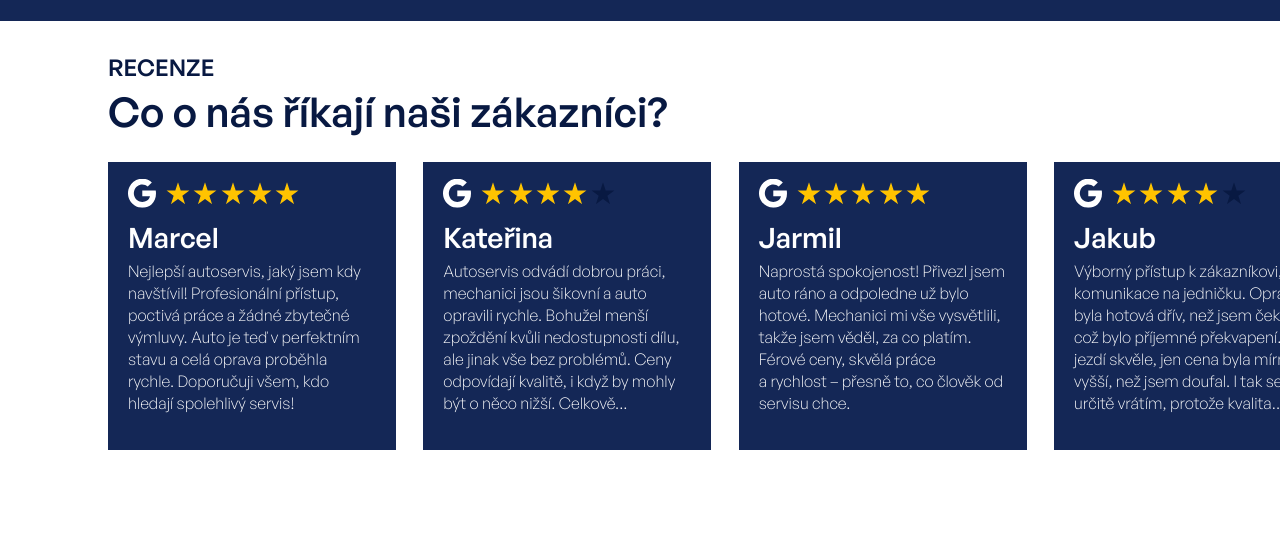
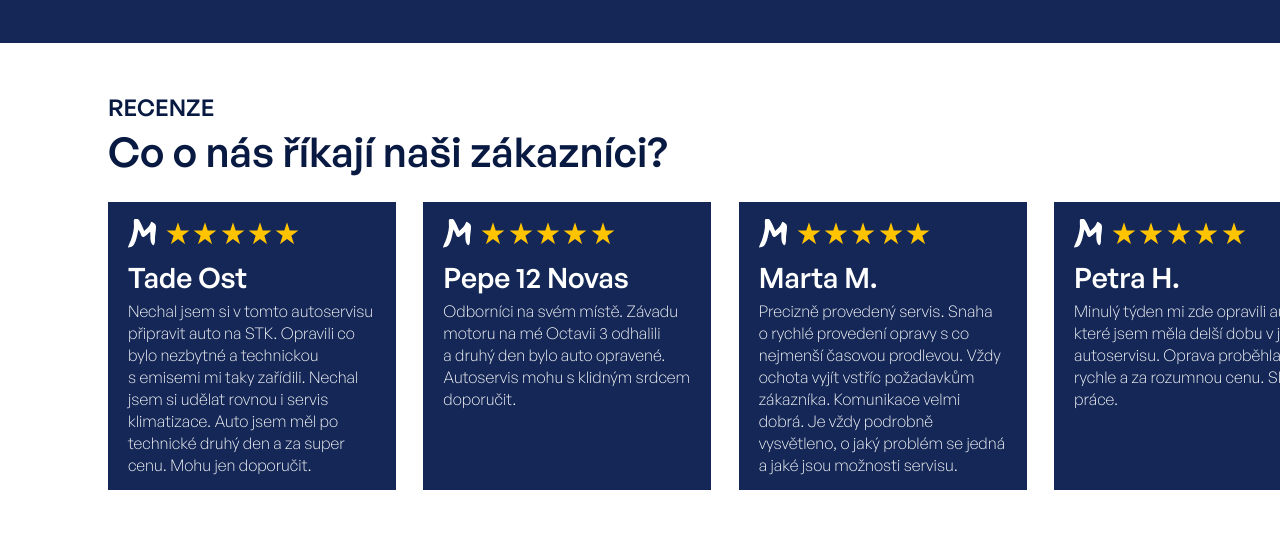
Before and after one commit to Stloukee/AutoSvenda, a plain HTML site: page index.html in a window 1280 px wide. Shown: the part 2111-2645 px from the top of the page. Drawn offline with Linux system fonts and the light colour scheme; files whose address does not match are found by name.

Commit message:
Add files via upload

```diff
--- a/index.html
+++ b/index.html
@@ -1,4 +1,4 @@
-<!DOCTYPE html>
+ico/ico_maps.svg<!DOCTYPE html>
 <html lang="cs">
     <head>
         <meta charset="UTF-8">
@@ -74,7 +74,7 @@
                     </div>
                 </div>
                 <div class="backside">
-                    <p>Provádíme plnění, dezinfekci a&nbsp;servis klimatizací pro osobní i&nbsp;užitkové vozy. Díky nám udržíte svěží vzduch a&nbsp;správnou funkci klimatizace po celý rok.</p>
+                    <p>Provádíme plnění, dezinfekci a&nbsp;servis klimatizací pro osobní i&nbsp;užitkové vozy. Plníme R134a i&nbsp;HFO 1234yf.</p>
                 </div>
             </div>
             <div class="flipcard card04">
@@ -110,7 +110,7 @@
                     </div>
                 </div>
                 <div class="backside">
-                    <p>Pomocí moderní diagnostiky rychle odhalíme závady motoru i&nbsp;elektroniky. Ušetřete čas i&nbsp;peníze díky přesnému zjištění problému.</p>
+                    <p>Pomocí moderní diagnostiky rychle odhalíme závady na motoru i&nbsp;elektronice. Postaráme se o&nbsp;přesné zjištění závady i&nbsp;následnou opravu&nbsp;– šetříte čas, nervy i&nbsp;peníze.</p>
                 </div>
             </div>
             <div class="flipcard card07">
@@ -122,7 +122,19 @@
                     </div>
                 </div>
                 <div class="backside">
-                    <p>Zkontrolujeme technický stav vozu a&nbsp;odstraníme závady, které by mohly bránit úspěšnému absolvování STK. Bez starostí a&nbsp;zbytečných nervů.</p>
+                    <p>Zkontrolujeme technický stav vašeho vozu a&nbsp;odstraníme závady, které by mohly bránit úspěšnému absolvování STK a&nbsp;emisí. Technickou prohlídku i&nbsp;měření emisí zajistíme za Vás.</p>
+                </div>
+            </div>
+            <div class="flipcard card08">
+                <div class="frontside">
+                    <img class="flipcardimg" src="img/img_towing.webp">
+                    <img class="flipcardico" src="ico/ico_arrow.svg">
+                    <div class="flipcard-heading">
+                        <h3>Tažná zařízení</h3>
+                    </div>
+                </div>
+                <div class="backside">
+                    <p>Jsme certifikované středisko registrované u&nbsp;MDČR. Tažné zařízení odborně namontujeme, vystavíme potřebný doklad a&nbsp;Vy si jej můžete rovnou zapsat do TP na odboru dopravy.</p>
                 </div>
             </div>
             <a href="tel:+420577923777" class="btn btn-reserve">
@@ -203,8 +215,8 @@
             </div>
             <div class="review-row">
                 <div class="review-card">
-                    <div class="reviews-google">
-                        <img class="review-googlelogo" src="ico/ico_google.svg" width="28px">
+                    <div class="reviews-maps">
+                        <img class="review-mapslogo" src="ico/ico_maps.svg" width="28px">
                         <div class="review-stars">
                             <img src="ico/ico_star_full.svg" width="24px">
                             <img src="ico/ico_star_full.svg" width="24px">
@@ -213,45 +225,12 @@
                             <img src="ico/ico_star_full.svg" width="24px">
                         </div>
                     </div>
-                    <h3 class="review-name">Marcel</h3>
-                    <p class="review-paragraph">
-                        Nejlepší autoservis,
-                        jaký jsem kdy navštívil!
-                        Profesionální přístup,
-                        poctivá práce a&nbsp;žádné
-                        zbytečné výmluvy. Auto je
-                        teď v&nbsp;perfektním stavu
-                        a&nbsp;celá oprava proběhla
-                        rychle. Doporučuji všem, kdo
-                        hledají spolehlivý servis!
-                    </p>
+                    <h3 class="review-name">Tade Ost</h3>
+                    <p class="review-paragraph">Nechal jsem si v&nbsp;tomto autoservisu připravit auto na STK. Opravili co bylo nezbytné a&nbsp;technickou s&nbsp;emisemi mi taky zařídili. Nechal jsem si udělat rovnou i&nbsp;servis klimatizace. Auto jsem měl po technické druhý den a&nbsp;za super cenu. Mohu jen doporučit.</p>
                 </div>
                 <div class="review-card">
-                    <div class="reviews-google">
-                        <img class="review-googlelogo" src="ico/ico_google.svg" width="28px">
-                        <div class="review-stars">
-                            <img src="ico/ico_star_full.svg" width="24px">
-                            <img src="ico/ico_star_full.svg" width="24px">
-                            <img src="ico/ico_star_full.svg" width="24px">
-                            <img src="ico/ico_star_full.svg" width="24px">
-                            <img src="ico/ico_star_empty.svg" width="24px">
-                        </div>
-                    </div>
-                    <h3 class="review-name">Kateřina</h3>
-                    <p class="review-paragraph">
-                        Autoservis odvádí dobrou práci,
-                        mechanici jsou šikovní a&nbsp;auto
-                        opravili rychle. Bohužel menší
-                        zpoždění kvůli nedostupnosti
-                        dílu, ale jinak vše bez problémů.
-                        Ceny odpovídají kvalitě, i&nbsp;když
-                        by mohly být o&nbsp;něco nižší.
-                        Celkově...
-                    </p>
-                </div>
-                <div class="review-card">
-                    <div class="reviews-google">
-                        <img class="review-googlelogo" src="ico/ico_google.svg" width="28px">
+                    <div class="reviews-maps">
+                        <img class="review-mapslogo" src="ico/ico_maps.svg" width="28px">
                         <div class="review-stars">
                             <img src="ico/ico_star_full.svg" width="24px">
                             <img src="ico/ico_star_full.svg" width="24px">
@@ -260,39 +239,36 @@
                             <img src="ico/ico_star_full.svg" width="24px">
                         </div>
                     </div>
-                    <h3 class="review-name">Jarmil</h3>
-                    <p class="review-paragraph">
-                        Naprostá spokojenost! Přivezl
-                        jsem auto ráno a&nbsp;odpoledne už
-                        bylo hotové. Mechanici mi vše
-                        vysvětlili, takže jsem věděl, za
-                        co platím. Férové ceny, skvělá
-                        práce a&nbsp;rychlost&nbsp;–&nbsp;přesně to,
-                        co člověk od servisu chce.
-                    </p>
+                    <h3 class="review-name">Pepe 12 Novas</h3>
+                    <p class="review-paragraph">Odborníci na svém místě. Závadu motoru na mé Octavii 3&nbsp;odhalili a&nbsp;druhý den bylo auto opravené. Autoservis mohu s&nbsp;klidným srdcem doporučit.</p>
                 </div>
                 <div class="review-card">
-                    <div class="reviews-google">
-                        <img class="review-googlelogo" src="ico/ico_google.svg" width="28px">
+                    <div class="reviews-maps">
+                        <img class="review-mapslogo" src="ico/ico_maps.svg" width="28px">
                         <div class="review-stars">
                             <img src="ico/ico_star_full.svg" width="24px">
                             <img src="ico/ico_star_full.svg" width="24px">
                             <img src="ico/ico_star_full.svg" width="24px">
                             <img src="ico/ico_star_full.svg" width="24px">
-                            <img src="ico/ico_star_empty.svg" width="24px">
+                            <img src="ico/ico_star_full.svg" width="24px">
                         </div>
                     </div>
-                    <h3 class="review-name">Jakub</h3>
-                    <p class="review-paragraph">
-                        Výborný přístup k&nbsp;zákazníkovi,
-                        komunikace na jedničku. Oprava
-                        byla hotová dřív, než jsem čekal,
-                        což bylo příjemné překvapení.
-                        Auto jezdí skvěle, jen cena byla
-                        mírně vyšší, než jsem doufal.
-                        I&nbsp;tak se sem určitě vrátím,
-                        protože kvalita...
-                    </p>
+                    <h3 class="review-name">Marta M.</h3>
+                    <p class="review-paragraph">Precizně provedený servis. Snaha o&nbsp;rychlé provedení opravy s&nbsp;co nejmenší časovou prodlevou. Vždy ochota vyjít vstříc požadavkům zákazníka. Komunikace velmi dobrá. Je vždy podrobně vysvětleno, o&nbsp;jaký problém se jedná a&nbsp;jaké jsou možnosti servisu.</p>
+                </div>
+                <div class="review-card">
+                    <div class="reviews-maps">
+                        <img class="review-mapslogo" src="ico/ico_maps.svg" width="28px">
+                        <div class="review-stars">
+                            <img src="ico/ico_star_full.svg" width="24px">
+                            <img src="ico/ico_star_full.svg" width="24px">
+                            <img src="ico/ico_star_full.svg" width="24px">
+                            <img src="ico/ico_star_full.svg" width="24px">
+                            <img src="ico/ico_star_full.svg" width="24px">
+                        </div>
+                    </div>
+                    <h3 class="review-name">Petra H.</h3>
+                    <p class="review-paragraph">Minulý týden mi zde opravili auto, které jsem měla delší dobu v&nbsp;jiné autoservisu. Oprava proběhla velmi rychle a&nbsp;za rozumnou cenu. Skvělá práce.</p>
                 </div>
             </div>
         </div>
--- a/style.css
+++ b/style.css
@@ -363,7 +363,7 @@ body{
     & .info-section{
         width: 100%;
         max-width: 1440px;
-        top: 1514px;
+        top: 1554px;
 
         & .bckgrnd-main{
             z-index: -1;
@@ -510,7 +510,7 @@ body{
     & .review-section{
         width: 100%;
         max-width: 1440px;
-        top: 2132px;
+        top: 2172px;
 
         & .review-heading{
             margin: 35px 108px 0;
@@ -543,12 +543,12 @@ body{
                 height: 288px;
                 background-color: var(--lightblue);
 
-                & .reviews-google{
+                & .reviews-maps{
                     position: relative;
                     height: 62px;
                     padding: 0 20px;
 
-                    & .review-googlelogo{
+                    & .review-mapslogo{
                         position: absolute;
                         top: 50%;
                         transform: translateY(-50%);
@@ -590,7 +590,7 @@ body{
     & .map-section{
         width: 100%;
         max-width: 1440px;
-        top: 2692px;
+        top: 2712px;
         height: 0;
 
         & .howdoyougetthere{
@@ -706,7 +706,7 @@ body{
     & .footer{
         width: 100%;
         max-width: 1440px;
-        top: 3012px;
+        top: 3042px;
         padding: 0 108px;
         margin: 51px 0;
 
```
